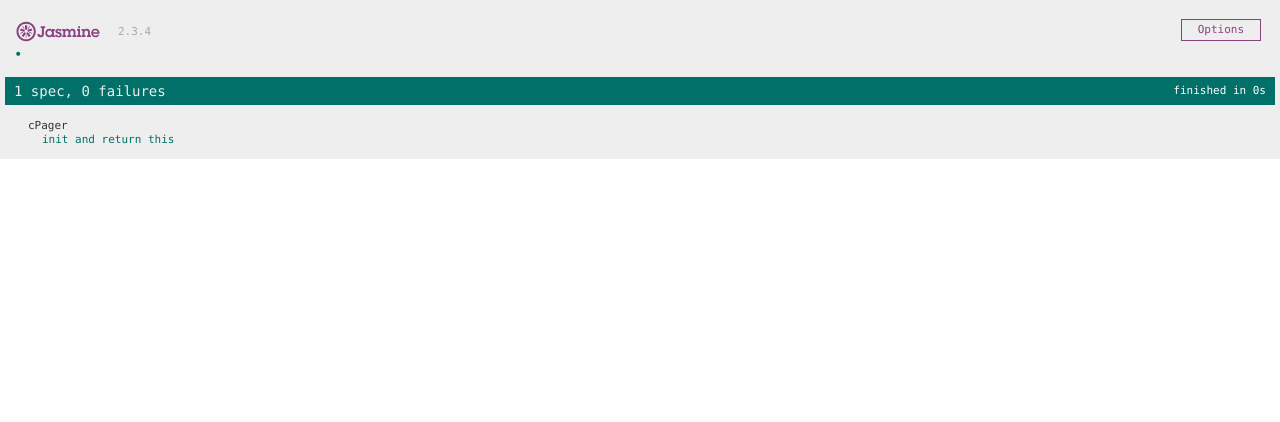
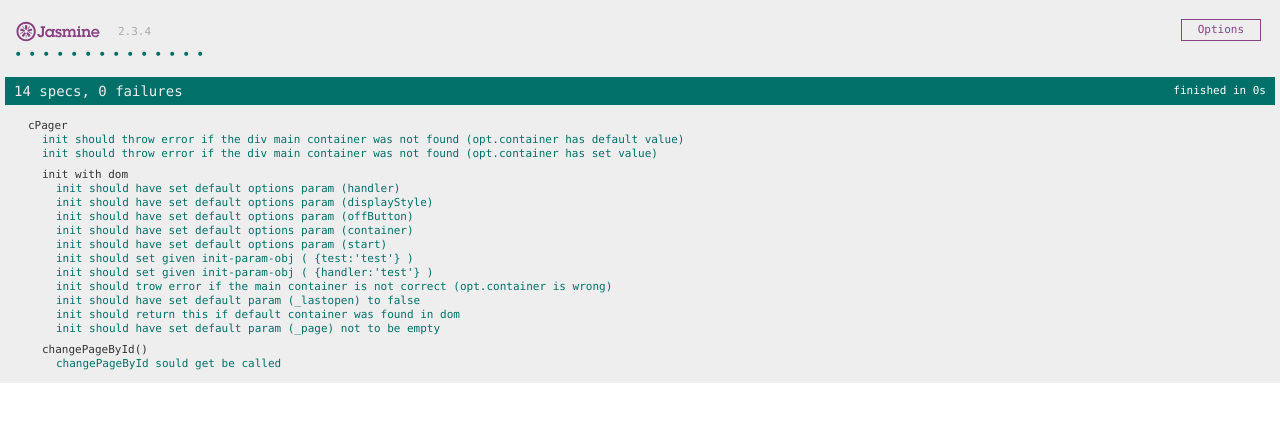
Before and after one commit to chrisland/cPager, a plain HTML site: page test/test.html in a window 1280 px wide. Drawn offline with Linux system fonts and the light colour scheme.

Commit message:
init and WIP changeById

```diff
--- a/src/cPager.js
+++ b/src/cPager.js
@@ -10,14 +10,97 @@
 * ### Examples:
 *
 *
-* @return {Object} cStorage Object
+* @return {Object} cPager Object
 *
 * @api public
 */
 
 
-function cPager(dbname, rootString) {
+function cPager(param) {
+
+	this._page;
+	this._lastopen = false;
+	this._opt = {
+		handler: 'pageBtn',
+		displayStyle: 'block',
+		offButton: 'pageBtnOffline',
+		container: 'page',
+		start: false
+	}
+
+	if (param) {
+		for (var i in param) {
+			if(param.hasOwnProperty(i)){
+				this._opt[i] = param[i];
+			}
+		}
+	}
+
+	this._page = document.getElementById(this._opt.container);
+
+	if (!this._page) {
+		throw new Error("missing main container #"+this._opt.container);
+		return false
+	}
+
+
+
+	if ( this._lastopen ) {
+		//this.changePageById(this._lastopen);
+	} else {
+		if (this._opt.start) {
+			this.changePageById(this._opt.start);
+		}
+	}
 
 
 	return this;
 }
+
+
+
+cPager.prototype.changePageById = function (pageId, pageTask, pageContent) {
+	console.log('changePageById', pageId, pageTask, pageContent);
+
+	var task = changeContent( null, pageTask, pageContent, pageId);
+	if (task) {
+/*
+		fadePageDom(pageId, function () {
+			if (typeof(task) === "function") {
+				task();
+			}
+			addBtnEventListener();
+			addPageHistory(pageId,pageTask,pageContent);
+		});
+		return true;
+		*/
+	}
+
+	//addBtnEventListener();
+
+	return false;
+
+
+};
+
+
+function changeContent (e, task, content, pageId) {
+
+/*
+	if (task == 'back') {
+		var history = getPageHistory();
+		var last = history[history.length-2];
+		if (!last) {
+			return false;
+		}
+		if (last.pageId) {
+			APS.page.changePageById(last.pageId,last.pageTask,last.pageContent);
+			kickLastPageHistory(2);
+		}
+		return true;
+	} else if (APS.task && APS.task[task]) {
+		return APS.task[task](pageId,content,e,$_page);
+	}
+*/
+	return true;
+}
--- a/test/spec/ToolSpec.js
+++ b/test/spec/ToolSpec.js
@@ -1,21 +1,269 @@
 describe("cPager", function() {
 
 
-	beforeEach(function() {
+	it("init should throw error if the div main container was not found (opt.container has default value)", function() {
+
+		expect(function () {
+			var pager = new cPager();
+		}).toThrow(new Error("missing main container #page"));
 
 	});
 
 
-	it("init and return this", function() {
+	it("init should throw error if the div main container was not found (opt.container has set value)", function() {
 
-		var pager = new cPager();
-
-
-		expect(pager).toBeObject();
+		var newContainername = 'error';
+		expect(function () {
+			var pager = new cPager({
+				container: newContainername
+			});
+		}).toThrow(new Error("missing main container #"+newContainername));
 
 	});
 
 
 
 
+
+
+	describe("init with dom", function() {
+
+		var pageId = 'page';
+
+		beforeEach(function() {
+
+
+			var newDiv = document.createElement("div");
+			newDiv.id = pageId;
+
+			document.body.appendChild(newDiv);
+		});
+
+
+		afterEach(function() {
+
+			document.getElementById(pageId).remove();
+		});
+
+
+
+
+
+		it("init should have set default options param (handler)", function() {
+
+			var pager = new cPager();
+
+			expect(pager._opt.handler).toBe('pageBtn');
+
+		});
+
+		it("init should have set default options param (displayStyle)", function() {
+
+			var pager = new cPager();
+
+			expect(pager._opt.displayStyle).toBe('block');
+
+		});
+
+		it("init should have set default options param (offButton)", function() {
+
+			var pager = new cPager();
+
+			expect(pager._opt.offButton).toBe('pageBtnOffline');
+
+		});
+
+		it("init should have set default options param (container)", function() {
+
+			var pager = new cPager();
+
+			expect(pager._opt.container).toBe('page');
+
+		});
+
+		it("init should have set default options param (start)", function() {
+
+			var pager = new cPager();
+
+			expect(pager._opt.start).toBe(false);
+
+		});
+
+
+
+		it("init should set given init-param-obj ( {test:'test'} )", function() {
+
+			var pager = new cPager({
+				test: 'test'
+			});
+
+			expect(pager._opt.test).toBe('test');
+
+		});
+
+		it("init should set given init-param-obj ( {handler:'test'} )", function() {
+
+			var pager = new cPager({
+				handler: 'test'
+			});
+
+			expect(pager._opt.handler).toBe('test');
+
+		});
+
+
+
+
+
+		it("init should trow error if the main container is not correct (opt.container is wrong)", function() {
+
+			var newContainername = 'paGe';
+			expect(function () {
+				var pager = new cPager({
+					container: newContainername
+				});
+			}).toThrow(new Error("missing main container #"+newContainername));
+
+		});
+
+
+
+		it("init should have set default param (_lastopen) to false", function() {
+
+			var pager = new cPager();
+
+			expect(pager._lastopen).toBe(false);
+
+		});
+
+		it("init should return this if default container was found in dom", function() {
+
+			var pager = new cPager();
+
+			expect(pager).toEqual(new cPager());
+
+		});
+
+
+
+		it("init should have set default param (_page) not to be empty", function() {
+
+			var pager = new cPager();
+
+			expect(pager._page).not.toBe();
+
+		});
+
+
+
+
+
+
+
+
+
+	});
+
+
+	/*
+
+	describe("open start page", function() {
+
+		var pageId = 'page';
+		var pager;
+
+		beforeEach(function() {
+
+
+			var newDiv = document.createElement("div");
+			newDiv.id = pageId;
+
+			document.body.appendChild(newDiv);
+
+
+			pager = new cPager({
+				start: 'home'
+			});
+
+
+			spyOn(pager, 'changePageById');
+
+		});
+
+
+		afterEach(function() {
+
+			document.getElementById(pageId).remove();
+		});
+
+
+
+
+
+		it("init fire changePageById if opt.start is set and no _lastopen ", function() {
+
+
+
+			expect().toHaveBeenCalled();
+
+		});
+	});
+
+
+*/
+
+
+
+	describe("changePageById()", function() {
+
+		var pageId = 'page';
+		var pager;
+
+		beforeEach(function() {
+
+
+			var newDiv = document.createElement("div");
+			newDiv.id = pageId;
+
+			document.body.appendChild(newDiv);
+
+
+			pager = new cPager({
+				start: 'home'
+			});
+
+
+			spyOn(pager, 'changePageById');
+
+		});
+
+
+		afterEach(function() {
+
+			document.getElementById(pageId).remove();
+		});
+
+
+
+		it("changePageById sould get be called ", function() {
+
+			pager.changePageById();
+
+			expect(pager.changePageById).toHaveBeenCalled();
+
+		});
+
+
+	});
+
+
+
+
+
+
+
+
+
+
+
 });
```
Also changed, not shown: test/test.html (+2 -0 lines).
